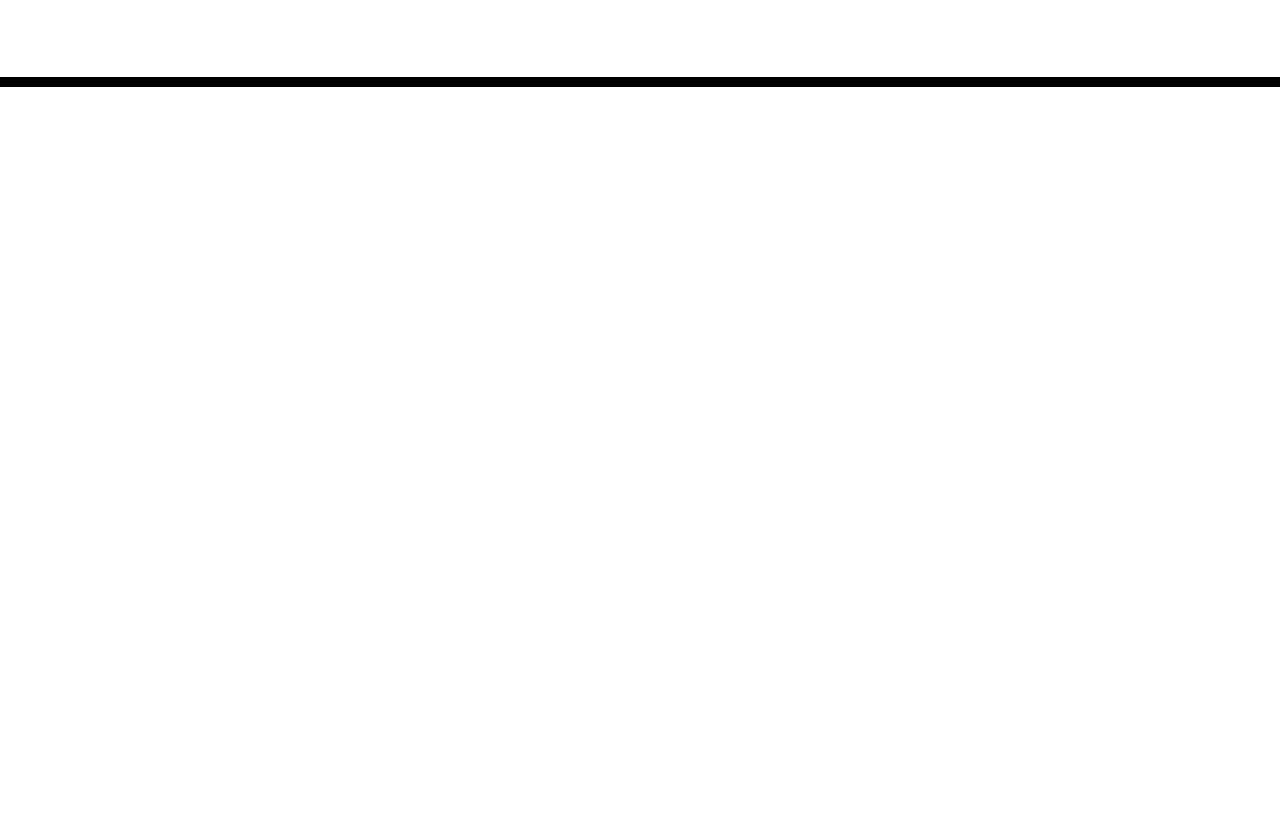
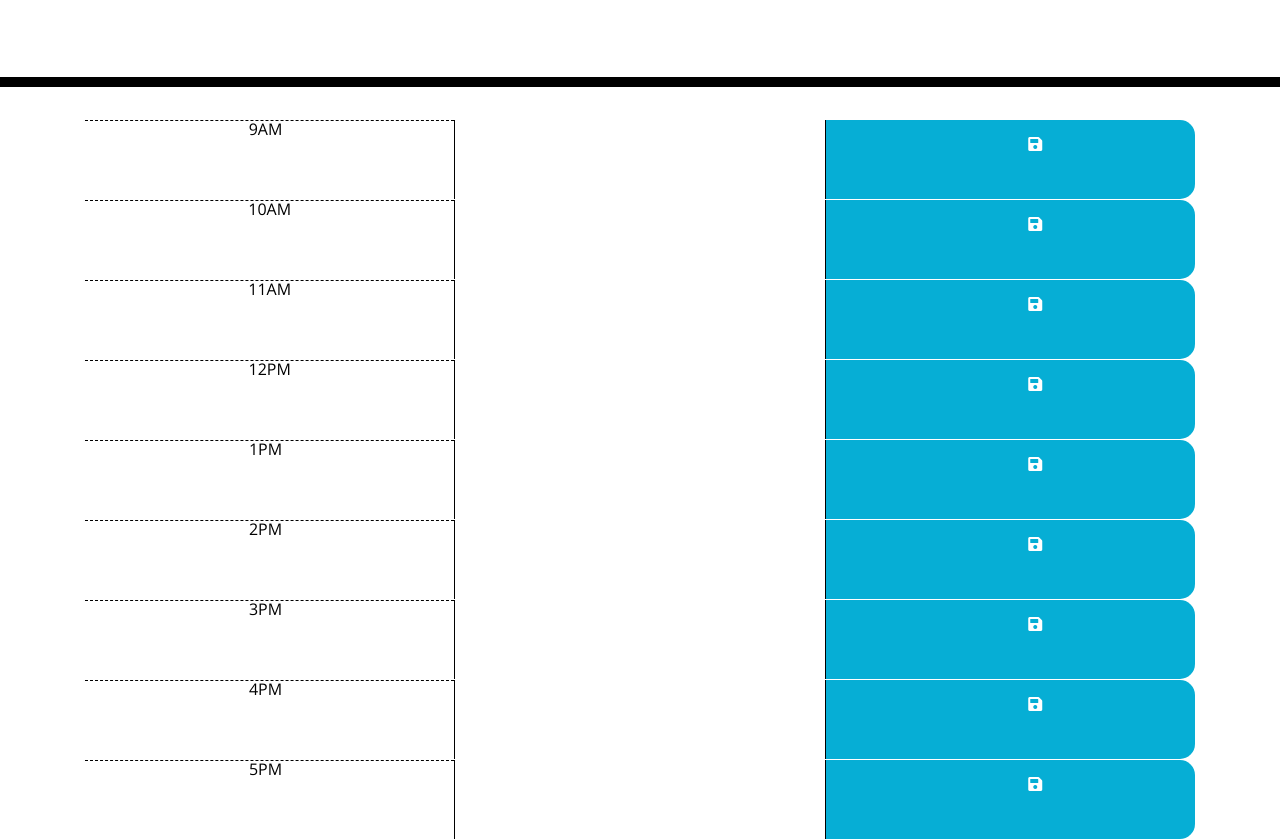
Before and after one commit to ajsherrill2/Work-Day-Quiz, a plain HTML site: page index.html in a window 1280 px wide. Shown: the part 181-1020 px from the top of the page. Before the commit the page ends 800 px from the top, so only its background shows below. Drawn offline with nearby package versions, Linux system fonts and the light colour scheme.

Commit message:
created timeblocks within html using given styles and bootstrap

```diff
--- a/index.html
+++ b/index.html
@@ -30,6 +30,88 @@
     </header>
     <div class="container">
       <!-- Timeblocks go here -->
+      <div class="container time-block">
+        <div class="row">
+          <div class="col-md hour">9AM  </div>
+          <textarea class="col-md description"></textarea>
+          <div class="col-md saveBtn">
+            <i class="fas fa-save"></i>
+          </div>
+        </div>
+      </div>
+      <div class="container time-block">
+        <div class="row">
+          <div class="col-md hour">10AM</div>
+          <textarea class="col-md description"></textarea>
+          <div class="col-md saveBtn">
+            <i class="fas fa-save"></i>
+          </div>
+        </div>
+      </div>
+      <div class="container time-block">
+        <div class="row">
+          <div class="col-md hour">11AM</div>
+          <textarea class="col-md description"></textarea>
+          <div class="col-md saveBtn">
+            <i class="fas fa-save"></i>
+          </div>
+        </div>
+      </div>
+      <div class="container time-block">
+        <div class="row">
+          <div class="col-md hour">12PM</div>
+          <textarea class="col-md description"></textarea>
+          <div class="col-md saveBtn">
+            <i class="fas fa-save"></i>
+          </div>
+        </div>
+      </div>
+      <div class="container time-block">
+        <div class="row">
+          <div class="col-md hour">1PM  </div>
+          <textarea class="col-md description"></textarea>
+          <div class="col-md saveBtn">
+            <i class="fas fa-save"></i>
+          </div>
+        </div>
+      </div>
+      <div class="container time-block">
+        <div class="row">
+          <div class="col-md hour">2PM  </div>
+          <textarea class="col-md description"></textarea>
+          <div class="col-md saveBtn">
+            <i class="fas fa-save"></i>
+          </div>
+        </div>
+      </div>
+      <div class="container time-block">
+        <div class="row">
+          <div class="col-md hour">3PM  </div>
+          <textarea class="col-md description"></textarea>
+          <div class="col-md saveBtn">
+            <i class="fas fa-save"></i>
+          </div>
+        </div>
+      </div>
+      <div class="container time-block">
+        <div class="row">
+          <div class="col-md hour">4PM  </div>
+          <textarea class="col-md description"></textarea>
+          <div class="col-md saveBtn">
+            <i class="fas fa-save"></i>
+          </div>
+        </div>
+      </div>
+      <div class="container time-block">
+        <div class="row">
+          <div class="col-md hour">5PM  </div>
+          <textarea class="col-md description"></textarea>
+          <div class="col-md saveBtn">
+            <i class="fas fa-save"></i>
+          </div>
+        </div>
+      </div>
+
     </div>
 
     <script src="https://cdnjs.cloudflare.com/ajax/libs/jquery/3.2.1/jquery.min.js"></script>
```
